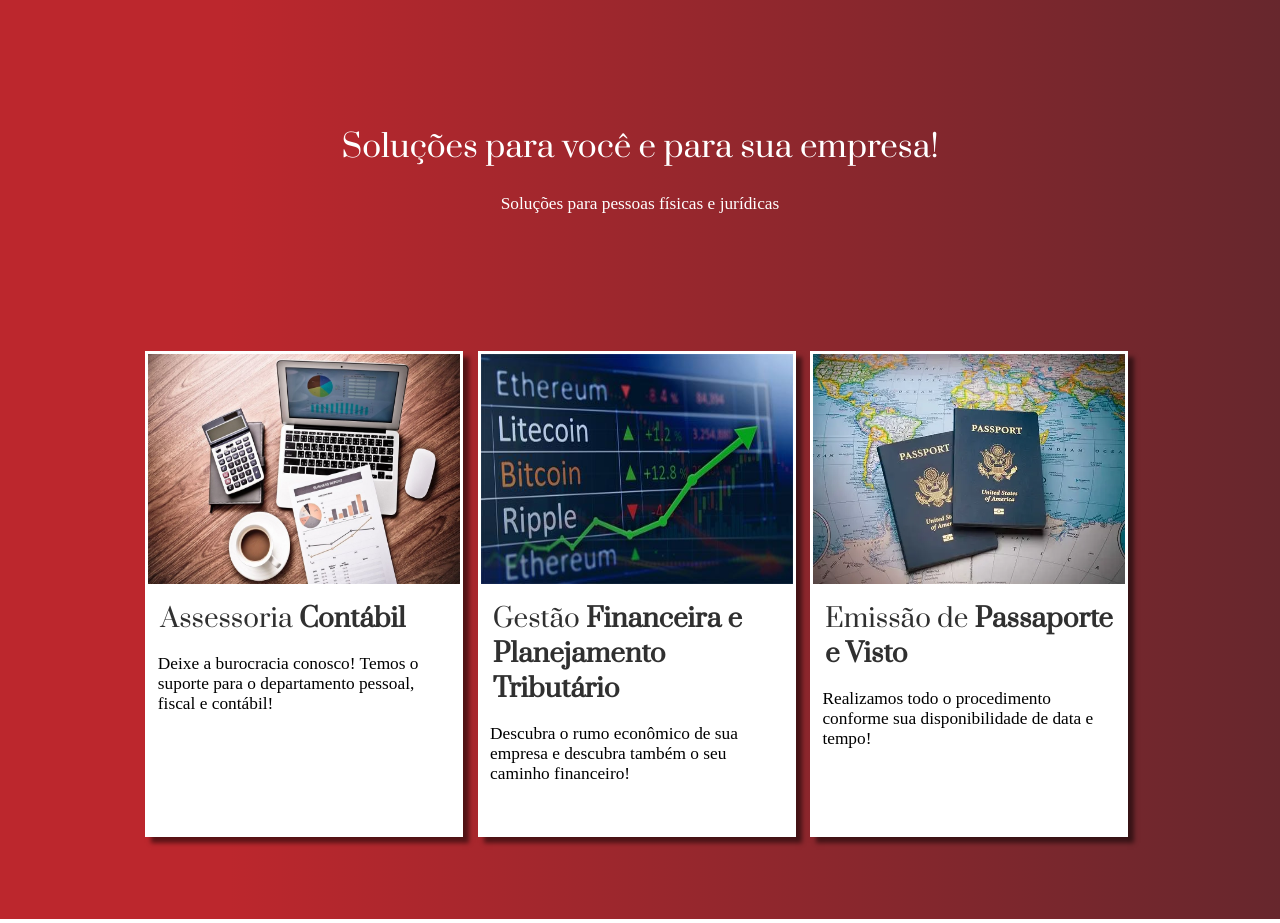
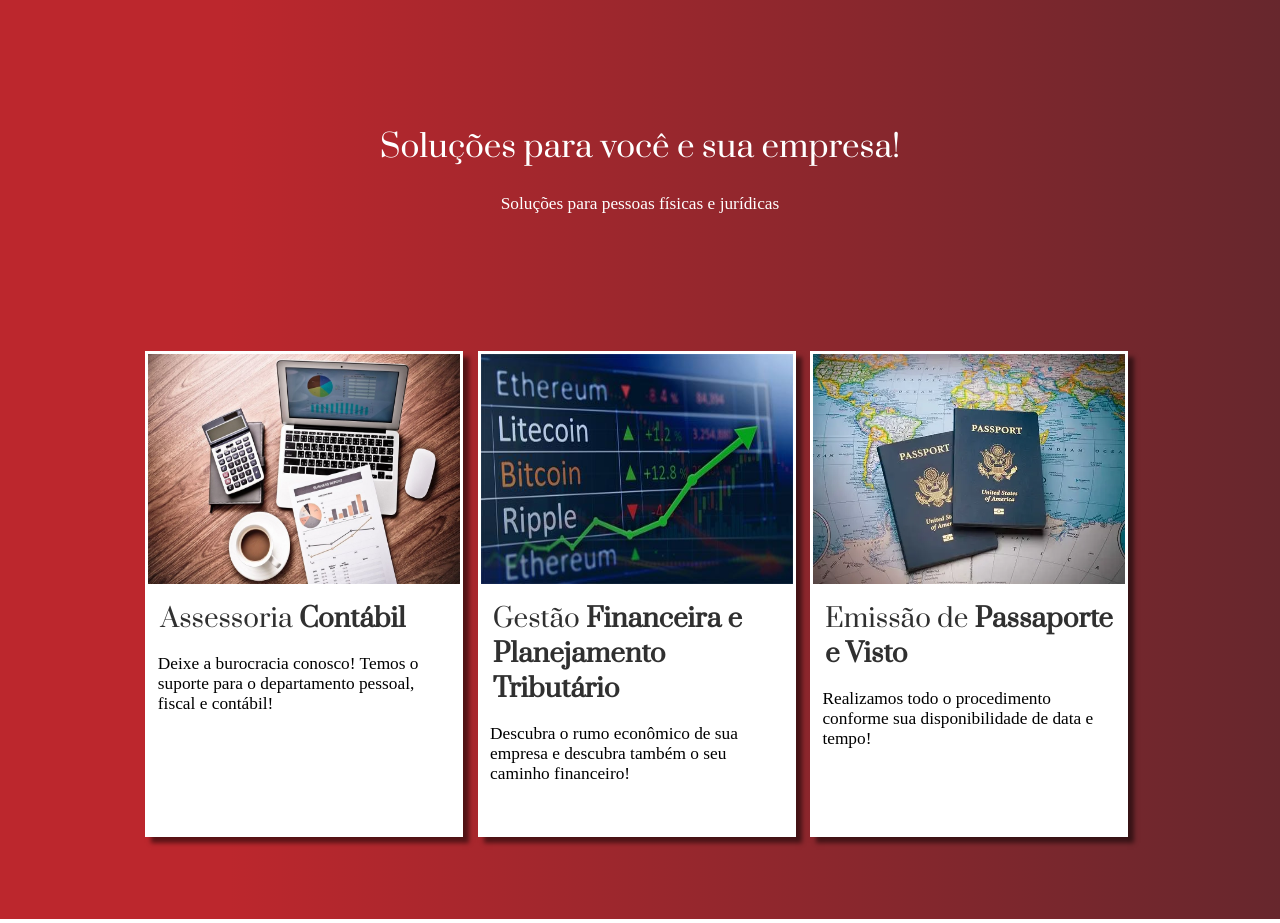
Before and after one commit to hailtonnoc/contabilidade369, a plain HTML site: page index.html in a window 1280 px wide. Shown: the part 820-1743 px from the top of the page. Drawn offline with Linux system fonts and the light colour scheme.

Commit message:
menos um para

```diff
--- a/index.html
+++ b/index.html
@@ -43,7 +43,7 @@
     <br>
     <main>
         <div id="servico">
-            <h2>Soluções para você e para sua empresa!</h2>
+            <h2>Soluções para você e sua empresa!</h2>
             <p>Soluções para pessoas físicas e jurídicas</p>
         </div>
         <section id="serv" class="container">
```
